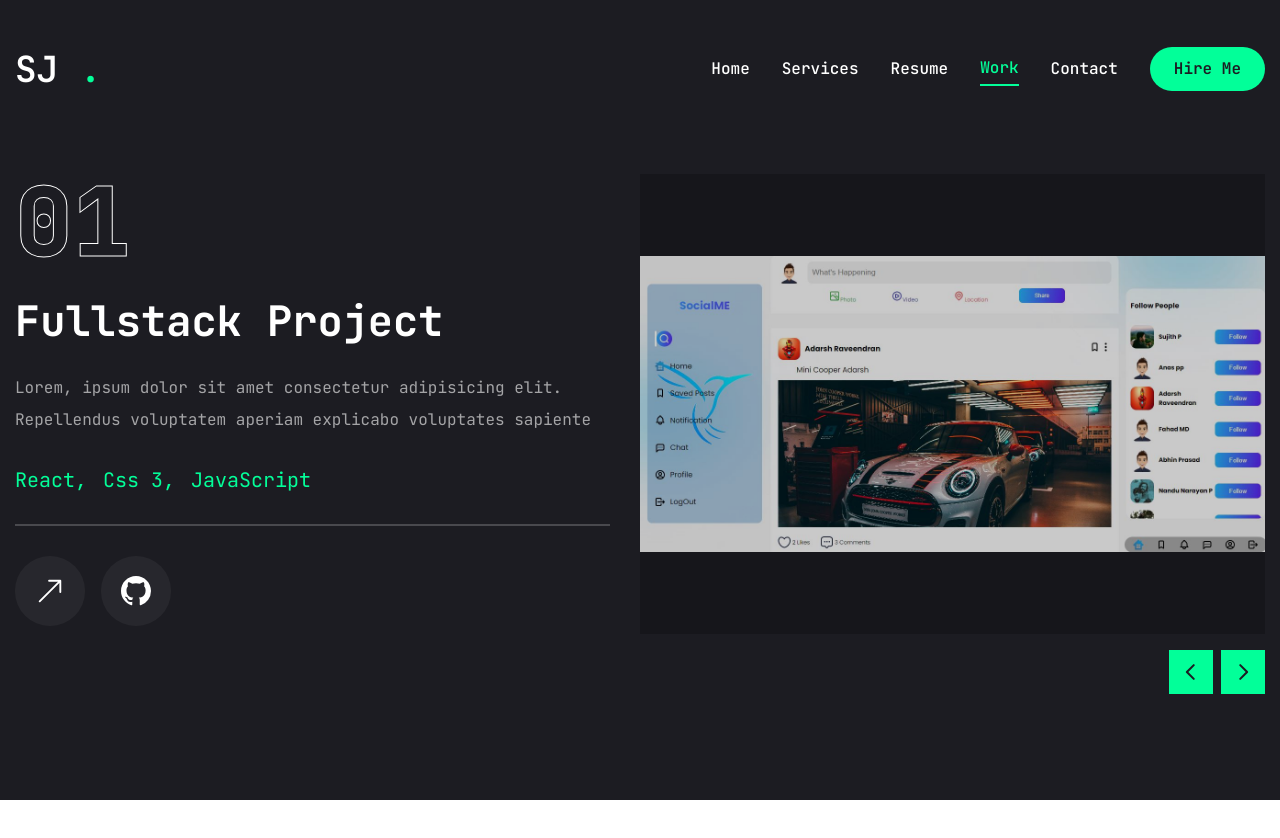
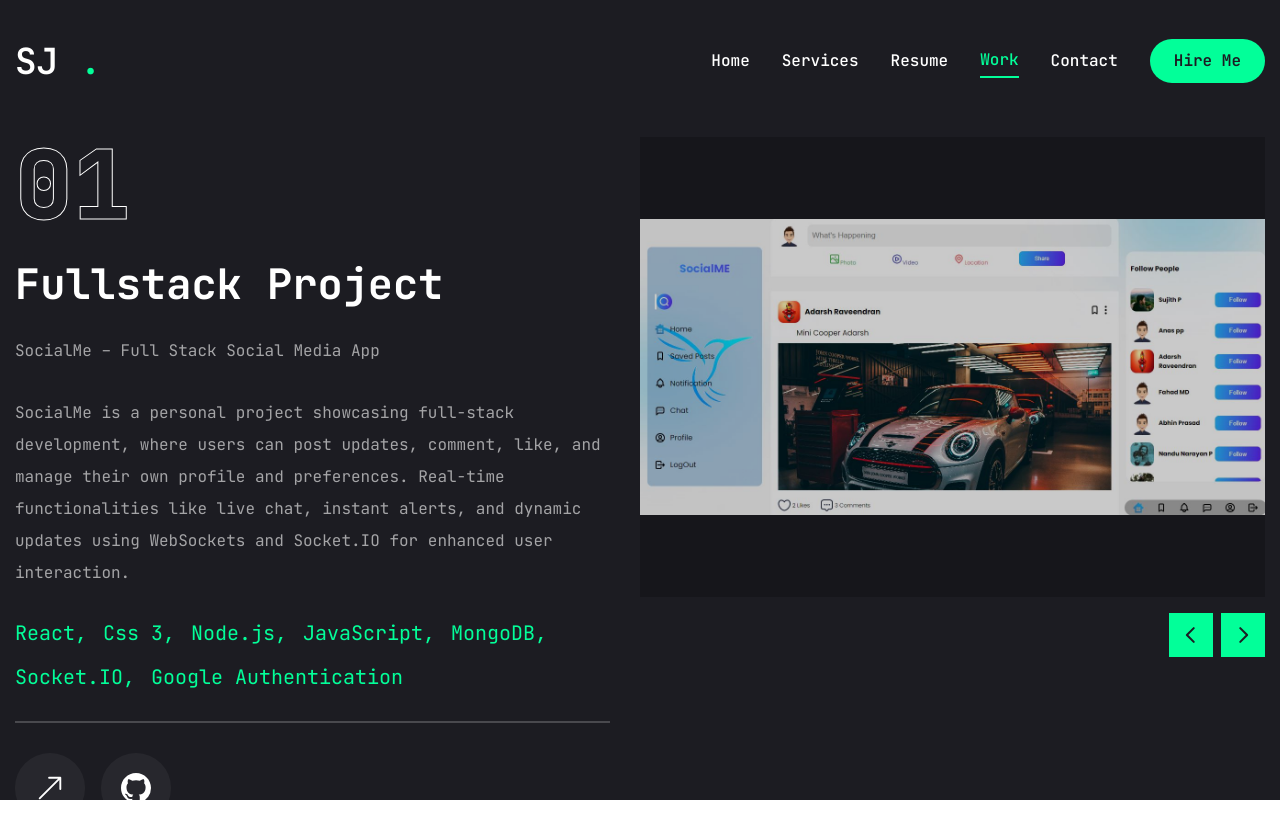
Before and after one commit to sujith2690/Next-Portfolio, a Next.js app: page /work in a window 1280 px wide. Before the commit the page ends 800 px from the top, so only its background shows below. Built offline with nearby package versions, Linux system fonts and the light colour scheme.

Commit message:
small changes

```diff
--- a/app/layout.jsx
+++ b/app/layout.jsx
@@ -14,14 +14,14 @@ const jetbrainsMono = JetBrains_Mono({
 });
 
 export const metadata = {
-  title: "Create Next App",
-  description: "Generated by create next app",
+  title: "Sujith Portfolio",
+  description: "Sujith Portfolio Generated by create next app",
 };
 
 export default function RootLayout({ children }) {
   return (
     <html lang="en" className={jetbrainsMono.className} suppressHydrationWarning>
-      <body className="antialiased">
+      <body className="antialiased h-screen">
         <ClientLayout>
           {children}
         </ClientLayout>
--- a/app/resume/page.jsx
+++ b/app/resume/page.jsx
@@ -5,8 +5,8 @@ import { SiTailwindcss, SiNextdotjs, } from 'react-icons/si'
 
 const about = {
     title: "About Me",
-    desc: "Lorem ipsum dolor sit amet consectetur adipisicing elit. Porro amet eum, nisi sint tempora recusandae inventore et.",
-    info: [
+    desc: "I’m a self-taught Full Stack Developer passionate about building modern web applications that are fast, responsive, and user-focused. With hands-on experience across real-world projects, I thrive on turning ideas into impactful digital experiences using tools like React, Node.js, and Next.js."
+    , info: [
         {
             fieldName: "Name",
             fieldValue: "Sujith"
@@ -29,9 +29,8 @@ const about = {
         },
         {
             fieldName: "Email",
-            fieldValue: "sujithp2690@gmail.com"
+            fieldValue: "sujithworks369@gmail.com"
         },
-
         {
             fieldName: "Languages",
             fieldValue: "English, Hindi, Malayalam"
@@ -42,7 +41,7 @@ const about = {
 const experience = {
     icon: '/assets/resume/badge.svg',
     title: "My Experience",
-    desc: "Lorem ipsum dolor sit amet consectetur adipisicing elit. Porro amet eum, nisi sint tempora recusandae inventore et.",
+    desc: "A journey shaped by hands-on experience in dynamic tech environments. From building scalable full stack applications at Ameya360 to honing advanced development skills at Brototype, each role has contributed to my growth as a versatile and efficient developer.",
     items: [
         {
             company: "Ameya360",
@@ -52,7 +51,7 @@ const experience = {
         {
             company: "Brototype",
             position: "Full Stack Developer",
-            duration: "2022-2023"
+            duration: "2024-2025"
         },
     ]
 
@@ -60,12 +59,12 @@ const experience = {
 const education = {
     icon: '/assets/resume/cap.svg',
     title: "My Education",
-    desc: "Lorem ipsum dolor sit amet consectetur adipisicing elit. Porro amet eum, nisi sint tempora recusandae inventore et.",
-    items: [
+    desc: "My educational foundation is rooted in practical, project-based learning. The immersive full stack training at Brototype equipped me with real-world development skills, while my earlier academic exposure laid the groundwork for my analytical and problem-solving abilities."
+    , items: [
         {
             institution: "Brototype",
             degree: "Full Stack Developer",
-            duration: "2022-2023"
+            duration: "2024-2025"
         },
         {
             institution: "CUIET",
@@ -78,8 +77,8 @@ const education = {
 
 const skills = {
     title: 'My Skills',
-    desc: "Lorem ipsum dolor sit amet consectetur adipisicing elit. Porro amet eum, nisi sint tempora recusandae inventore et.",
-    skillList: [
+    desc: "A solid mix of front-end and back-end technologies fuels my development workflow. From crafting responsive UIs with HTML, CSS, React, and Tailwind to building scalable applications using Node.js and Next.js, I bring both design sensitivity and technical depth to every project."
+    , skillList: [
         {
             icons: <FaHtml5 />,
             name: 'html 5',
--- a/app/work/page.jsx
+++ b/app/work/page.jsx
@@ -15,38 +15,61 @@ const Projects = [
     {
         num: "01",
         category: "fullstack",
-        title: "project 1",
-        description: "Lorem, ipsum dolor sit amet consectetur adipisicing elit. Repellendus voluptatem aperiam explicabo voluptates sapiente",
+        title: "SocialMe – Full Stack Social Media App",
+        description: "SocialMe is a personal project showcasing full-stack development, where users can post updates, comment, like, and manage their own profile and preferences. Real-time functionalities like live chat, instant alerts, and dynamic updates using WebSockets and Socket.IO for enhanced user interaction.",
         stack: [
-            { name: "React" }, { name: "Css 3" }, { name: "JavaScript" }
+            { name: "React" }, { name: "Css 3" },
+            { name: "Node.js" },
+            { name: "JavaScript" },
+            { name: "MongoDB" },
+            { name: "Socket.IO" },
+            { name: "Google Authentication" },
         ],
         image: '/assets/work/SocialME.png',
-        live: "",
-        github: ""
+        live: "https://socialmeconnects.netlify.app/login",
+        github: "https://github.com/sujith2690/SocialMedia-SocialME"
     },
     {
         num: "02",
         category: "fullstack",
-        title: "project 2",
-        description: "Lorem, ipsum dolor sit amet consectetur adipisicing elit. Repellendus voluptatem aperiam explicabo voluptates sapiente",
+        title: "AmazeMen – Men’s Grooming E-commerce Platform",
+        description: "AmazeMen is a full-stack e-commerce web application designed for modern men's grooming products. It offers both a polished user shopping experience and a robust admin dashboard for managing products, orders, and users. Built to reflect real-world D2C brand functionality, it demonstrates strong full-stack and UI/UX skills.",
         stack: [
-            { name: "handlebars" }, { name: "Css 3" }, { name: "Node.js" }
+            { name: "handlebars" }, { name: "Css 3" }, { name: "Node.js" },{ name: "Twilio" },
         ],
         image: '/assets/work/Amaze.png',
-        live: "",
-        github: ""
+        live: "https://amazemen.onrender.com/",
+        github: "https://github.com/sujith2690/AMAZE"
     },
     {
         num: "03",
         category: "fullstack",
-        title: "project 3",
-        description: "Lorem, ipsum dolor sit amet consectetur adipisicing elit. Repellendus voluptatem aperiam explicabo voluptates sapiente",
+        title: "Destiny – Smart Travel Booking Platform",
+        description: "Destiny is a full-stack travel booking application where users can search, explore, and book travel experiences. It includes a streamlined user interface and efficient backend for booking management.",
         stack: [
-            { name: "React" }, { name: "Tailwind.css" }, { name: "JavaScript" }
+            { name: "React" }, { name: "Tailwind.css" },
+            { name: "Node.js" },
+            { name: "MySql" },
+            { name: "JavaScript" },
+        ],
+        image: '/assets/work/destinyHome.png',
+        live: "https://destinytravels.netlify.app/",
+        github: "https://github.com/sujith2690/Destiny-Client"
+    },
+    {
+        num: "04",
+        category: "fullstack",
+        title: "BrowseBooks – Online Book Discovery & Reading Platform",
+        description: "BrowseBooks is a modern web application designed to help users discover, explore, and keep track of their favorite books. It mimics the experience of a digital library and reading platform, making it ideal for book lovers, students, or casual readers. Users can browse by category, read summaries, save favorites, and manage their own reading lists.",
+        stack: [
+            { name: "React" }, { name: "Tailwind.css" },
+            { name: "Node.js" },
+            { name: "MongoDB" },
+            { name: "JavaScript" },
         ],
         image: '/assets/work/browsBooks.png',
-        live: "",
-        github: ""
+        live: "https://browsbooks.netlify.app/",
+        github: "https://github.com/sujith2690/Browse-books-Client"
     },
 ]
 
@@ -79,6 +102,7 @@ const Work = () => {
                                 {project.num}
                             </div>
                             <h2 className="text-[42px] font-bold leading-none text-white group-hover:text-accent transition-all duration-500 capitalize " >{project.category} project</h2>
+                            <p className="text-white/60 " >{project.title}</p>
                             <p className="text-white/60 " >{project.description}</p>
                             <ul className="flex gap-4 flex-wrap  " >
                                 {
@@ -98,7 +122,8 @@ const Work = () => {
                             {/* button */}
                             <div className="flex gap-4" >
                                 {/* live project button */}
-                                <Link href={project.live} >
+                                <a target={'_blank'} href={project.live} >
+                                    {/* <Link href={project.live} > */}
                                     <TooltipProvider delayDuration={100} >
                                         <Tooltip>
                                             <TooltipTrigger className='w-[70px] h-[70px] rounded-full bg-white/5 flex justify-center items-center group' >
@@ -109,9 +134,11 @@ const Work = () => {
                                             </TooltipContent>
                                         </Tooltip>
                                     </TooltipProvider>
-                                </Link>
+                                    {/* </Link> */}
+                                </a>
                                 {/* github */}
-                                <Link href={project.github} >
+                                <a target={'_blank'} href={project.github} >
+                                    {/* <Link href={project.github} > */}
                                     <TooltipProvider delayDuration={100} >
                                         <Tooltip>
                                             <TooltipTrigger className='w-[70px] h-[70px] rounded-full bg-white/5 flex justify-center items-center group' >
@@ -122,7 +149,8 @@ const Work = () => {
                                             </TooltipContent>
                                         </Tooltip>
                                     </TooltipProvider>
-                                </Link>
+                                    {/* </Link> */}
+                                </a>
                             </div>
 
 
--- a/components/Header.jsx
+++ b/components/Header.jsx
@@ -10,7 +10,7 @@ import MobileNav from "./MobileNav"
 
 const Header = () => {
     return (
-        <header className="py-4 xl:py-8  text-white ">
+        <header className="py-4 xl:py-6  text-white ">
             <div className="container mx-auto flex justify-between items-center">
                 {/* logo */}
                 <Link href={'/'}>
--- a/components/MobileNav.jsx
+++ b/components/MobileNav.jsx
@@ -30,14 +30,14 @@ const MobileNav = () => {
                 {/* ✅ Required for accessibility */}
                 <SheetTitle className="sr-only">Mobile navigation menu</SheetTitle>
 
-                <div className="mt-32 mb-40 text-center text-2xl">
+                <div className='h-full flex flex-col items-center justify-center sm:gap-40 gap-20 '>
+                    <div className="text-center text-2xl">
                         <Link href={'/'}>
                             <h1 className="text-4xl font-semibold">
                                 SJ <span className="text-accent">.</span>
                             </h1>
                         </Link>
                     </div>
-
                     <nav className="flex flex-col justify-center items-center gap-8">
                         {Links.map((link, i) => (
                             <Link
@@ -50,6 +50,7 @@ const MobileNav = () => {
                             </Link>
                         ))}
                     </nav>
+                </div>
             </SheetContent>
         </Sheet>
     )
--- a/components/Photo.jsx
+++ b/components/Photo.jsx
@@ -28,14 +28,14 @@ const Photo = () => {
                     className='w-[268px] h-[268px] xl:w-[468px] xl:h-[468px] rounded-full absolute z-10'
                 >
                     <Image
-                        src={'/assets/new12.png'}
+                        src={'/assets/f2.jpg'}
                         priority
                         quality={100}
                         fill
                         alt=''
                         className='object-contain rounded-full'
                     />
-                    <div className="absolute inset-0 bg-black/30 rounded-full"></div>
+                    <div className="absolute inset-0 bg-black/10 rounded-full"></div>
                 </motion.div>
 
                 {/* ✅ (2, 3) SVG sizes matched exactly */}
--- a/components/Status.jsx
+++ b/components/Status.jsx
@@ -4,7 +4,7 @@ import CountUp from "react-countup"
 
 const status = [
     {
-        num: 12,
+        num: 2,
         text: 'Years of experience'
     },
     {
@@ -12,12 +12,12 @@ const status = [
         text: 'Completed Projects'
     },
     {
-        num: 8,
+        num: 17,
         text: 'Technologies Mastered'
     },
     {
         num: 500,
-        text: 'Code commits'
+        text: '+ Code commits'
     },
 ]
 const Status = () => {
```
Also changed, not shown: app/page.jsx (+7 -5 lines), app/services/page.jsx (+13 -13 lines), components/Social.jsx (+49 -19 lines), public/assets/f2.jpg (added), 1 other file (tests, documents, lock files or other folders). Lines whose indentation alone changed are shown as unchanged.
